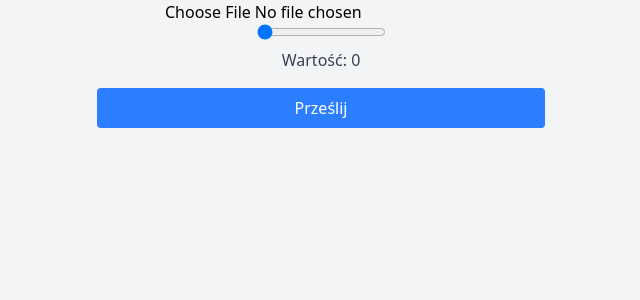
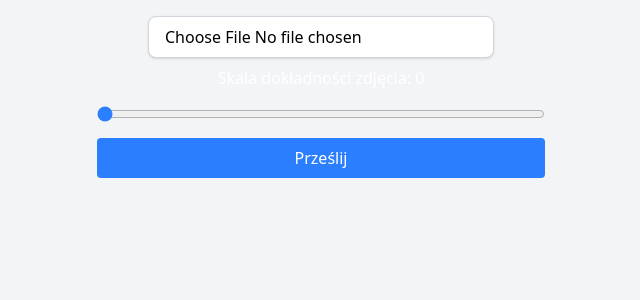
Before and after one commit to 0xNULLderef/hackathon, a React (Vite) app in the folder frontend/: page /upload in a window 1280 px wide. Shown: the top 300 px of the page, without its empty margins (319-959 px from the left). Built offline with nearby package versions, Linux system fonts and the light colour scheme.

Commit message:
Modified UploadPage

```diff
--- a/frontend/src/routes/Upload.tsx
+++ b/frontend/src/routes/Upload.tsx
@@ -2,27 +2,25 @@ import { useState } from "react";
 
 const Upload = () => {
   const [value, setValue] = useState(0);
-
   const [isSent, setIsSent] = useState(false);
 
   return (
     <div className="flex flex-col items-center min-h-screen bg-gray-100 dark:bg-gray-800 text-black dark:text-white">
+      <input type="file" className="mt-4 border border-gray-300 rounded-lg shadow-sm px-4 py-2 bg-white dark:bg-gray-900" />
 
-    <input type="file" className=""></input>
-
-    <input type="range" min="0" max="1" step="0.1" value={value} onChange={(e) => setValue(Number(e.target.value))}></input>
-    <p className="mt-2 text-gray-700">Wartość: {value}</p>
+      <p className="mt-2 text-white">Skala dokładności zdjęcia: {value}</p>
+      <input type="range" min="0" max="1" step="0.1" value={value} onChange={(e) => setValue(Number(e.target.value))} className="mt-4 w-full max-w-md accent-blue-500 bg-transparent rounded-lg cursor-pointer" />
 
 
-  <button
-    onClick={() => setIsSent(!isSent)}
-    className="w-full max-w-md py-2 mt-4 bg-blue-500 text-white rounded hover:bg-blue-600 dark:bg-blue-700 dark:hover:bg-blue-800">
-    Prześlij
-  </button>
+      <button
+        onClick={() => setIsSent(!isSent)}
+        className="w-full max-w-md py-2 mt-4 bg-blue-500 text-white rounded hover:bg-blue-600 dark:bg-blue-700 dark:hover:bg-blue-800"
+      >
+        Prześlij
+      </button>
 
-  {isSent && <h4></h4>}
-</div>
-
+      {isSent && <h4 className="mt-4 text-green-500">Plik został przesłany!</h4>}
+    </div>
   );
 };
 
```
